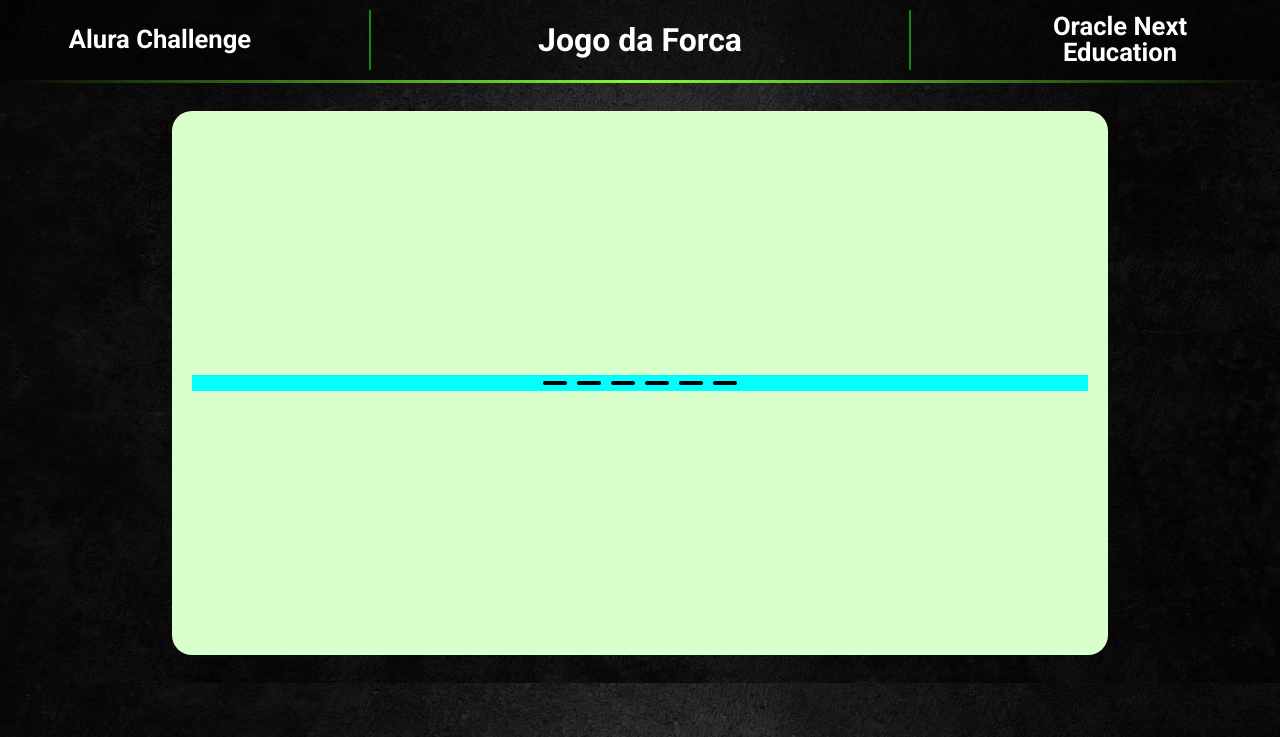
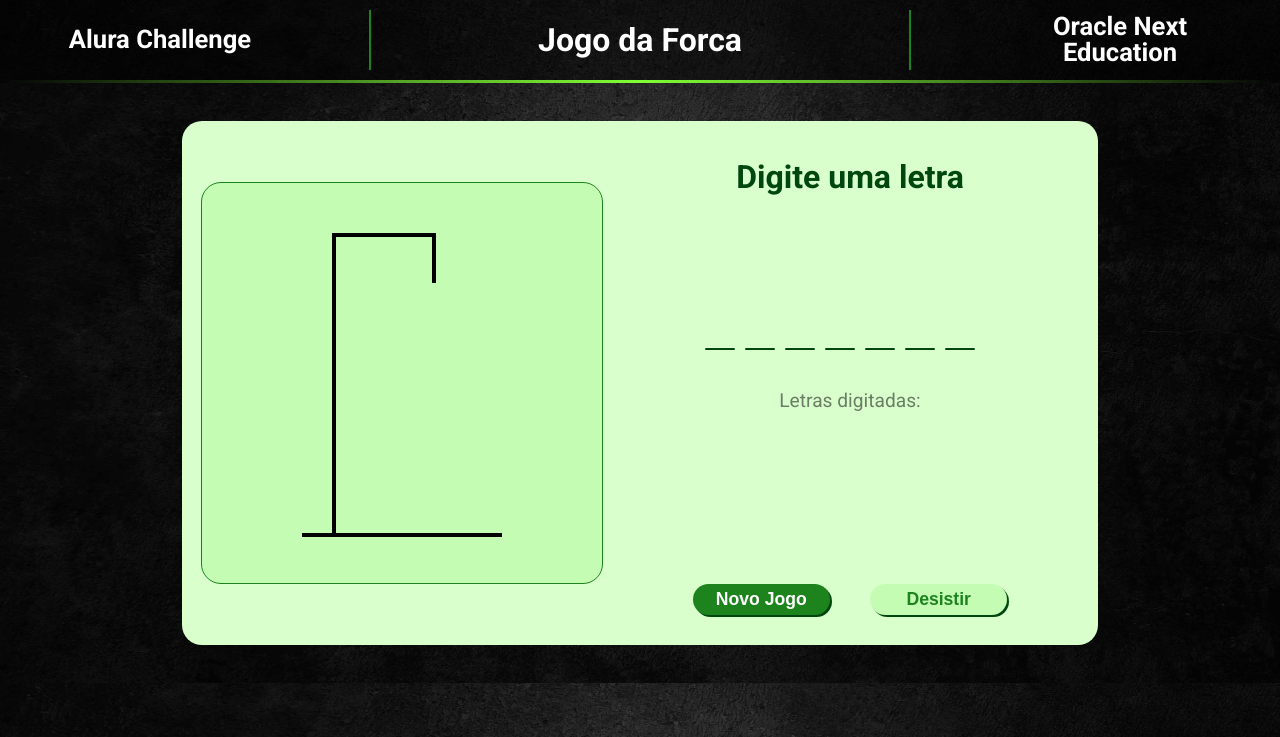
Before and after one commit to LP-Ramos/Challenge-JogoDaForca-ONE, a plain HTML site: page index.html in a window 1280 px wide. Both pictures are taken after a click on the button "Começar a jogar". Shown: the top 737 px of the page. Drawn offline with Linux system fonts and the light colour scheme.

Commit message:
Iplementação do canvas

```diff
--- /dev/null
+++ b/css/jogo.css
@@ -0,0 +1,116 @@
+.jogo{
+    width: 70%;
+    height: 90%;
+    display: flex;
+    flex-direction: row;
+    justify-content: center;
+    align-items: center;
+    background-color: var(--bg-color);
+    border-radius: 20px;
+    padding: 10px;
+}
+
+.jogo__tela{
+    margin: auto;
+    border: 1px solid var(--aux-color-1);
+    border-radius: 20px;
+    background-color: var(--aux-color-4);
+}
+
+.jogo__info{
+    width: 50%;
+    height: 100%;
+    margin: auto;
+    padding: 5px;
+    position: relative;
+}
+
+.jogo__titulo{
+    font-size: 2em;
+    font-weight: bold;
+    color: var(--aux-color-3);
+    text-align: center;
+    position: absolute;
+    top: 30px;
+}
+
+.jogo__letras{
+    width: 100%;
+    height: 3%;
+    display: flex;
+    flex-direction: row;
+    justify-content: center;
+    align-items: flex-end;
+    align-self: flex-end;
+    margin: 5px 10px;
+    font-size: 1.5em;
+    font-weight: bold;
+    color: var(--aux-color-1);
+}
+
+.invisivel{
+    opacity: 0;
+}
+
+.espaco{
+    width: 30px;
+    border-bottom: var(--aux-color-3) solid 2px;
+    border-radius: 20px;
+    margin: auto 5px;
+    display: flex;
+    justify-content: center;
+    align-items: center;
+    flex-direction: column;
+}
+
+.jogo__btn{
+    display: flex;
+    justify-content: center;
+    align-items: center;
+    width: 100%;
+    flex-direction: row;
+    position: absolute;
+    bottom: 30px;
+}
+
+.btnJogo{
+    width: 30%;
+    border: none;
+    margin: 0px 20px;
+    border-radius: 20px;
+    padding: 5px 5px;
+    font-size: 1.1em;
+    font-weight: bold;
+    background-color: var(--aux-color-1);
+    color: var(--color-white);
+    cursor: pointer;
+    transition: 0.3s;
+    box-shadow: 2px 2px 0px var(--aux-color-3);
+}
+
+.btnJogo:last-child{
+    background-color: var(--aux-color-4);
+    color: var(--aux-color-1);
+}
+
+.btnJogo:hover{
+    opacity: 0.8;
+}
+
+.btnJogo:active{
+    box-shadow: -2px -2px 0px var(--aux-color-3);
+    transform: translateY(2px) translateX(2px);
+}
+
+.jogo__letrasDigitadas{
+    width: 70%;
+    height: 10%;
+    display: flex;
+    flex-direction: row;
+    flex-wrap: wrap;
+    justify-content: center;
+    align-items: center;
+    margin: 20px 10px;
+    font-size: 1.2em;
+    opacity: 0.5;
+}
--- a/css/style.css
+++ b/css/style.css
@@ -2,6 +2,7 @@
 @import url('header.css');
 @import url('footer.css');
 @import url('loading.css');
+@import url('jogo.css');
 
 .btn{
     width: 100%;
@@ -31,32 +32,3 @@
     box-shadow: -3px -3px 0px var(--aux-color-3);
     transform: translateY(3px) translateX(3px);
 }
-
-.jogo{
-    width: 70%;
-    height: 90%;
-    display: flex;
-    justify-content: center;
-    align-items: center;
-    background-color: var(--bg-color);
-    border-radius: 20px;
-    padding: 20px;
-}
-
-.jogo__espacos{
-    width: 100%;
-    height: 3%;
-    display: flex;
-    flex-direction: row;
-    justify-content: center;
-    align-items: center;
-    background-color: aqua;
-    margin: 5px 10px;
-}
-
-.espaco{
-    width: 20px;
-    border: #000 solid 2px;
-    border-radius: 20px;
-    margin: auto 5px;
-}
--- a/js/script.js
+++ b/js/script.js
@@ -1,4 +1,6 @@
 const btnJogar = document.getElementById('btnJogar');
+let palavras = ['BANANA', 'CARACOL', 'FORNO', 'PEIXE', 'PESO', 'TEMPO', 'TRABALHO', 'VACA', 'XADREZ', 'ZUMBI', 'DEMOCRACIA', 'RAIZ', 'FLOR'];
+// let palavras = ['BANANA'];
 
 function loading(time) {
     return new Promise((resolve) => {
@@ -39,27 +41,172 @@ function loading(time) {
     });
 }
 
+function criarInterface() {
+    const main = document.querySelector('main');
+    main.innerHTML = '';
+
+    const divJogo = document.createElement('div');
+    divJogo.classList.add('jogo');
+
+    // const tela = document.createElement('canvas');
+    // tela.classList.add('jogo__tela');
+    // tela.id = 'tela';
+
+    const divInfo = document.createElement('div');
+    divInfo.classList.add('jogo__info');
+
+    const titulo = document.createElement('div');
+    titulo.classList.add('jogo__titulo');
+    titulo.innerHTML = '<p>Digite uma letra</p>';
+
+    const divLetras = document.createElement('div');
+    divLetras.classList.add('jogo__letras');
+    divLetras.id = 'letras';
+
+    const palavra = palavras[Math.floor(Math.random() * palavras.length)];
+    for (let i = 0; i < palavra.length; i++) {
+        divLetras.innerHTML += '<div><p class="invisivel">' + palavra[i] + '</p><span class="espaco"></span></div>';
+    }
+
+    const letrasDigitadas = document.createElement('div');
+    letrasDigitadas.classList.add('jogo__letrasDigitadas');
+    letrasDigitadas.innerHTML = '<p>Letras digitadas:</p>';
+    letrasDigitadas.id = 'letrasDigitadas';
+
+    const divBtn = document.createElement('div');
+    divBtn.classList.add('jogo__btn');
+
+    const btnNovoJogo = document.createElement('button');
+    btnNovoJogo.classList.add('btnJogo');
+    btnNovoJogo.id = 'btnNovoJogo';
+    btnNovoJogo.innerHTML = 'Novo Jogo';
+    divBtn.appendChild(btnNovoJogo);
+
+    const btnDesistir = document.createElement('button');
+    btnDesistir.classList.add('btnJogo');
+    btnDesistir.id = 'btnDesistir';
+    btnDesistir.innerHTML = 'Desistir';
+    divBtn.appendChild(btnDesistir);
+
+    divInfo.appendChild(titulo);
+    divInfo.appendChild(divLetras);
+    divInfo.appendChild(letrasDigitadas);
+    divInfo.appendChild(divBtn);
+
+    // divJogo.appendChild(tela);
+    divJogo.innerHTML += '<canvas id="tela" class="jogo__tela" width="400" height="400"></canvas>';
+    divJogo.appendChild(divInfo);
+
+    main.appendChild(divJogo);
+
+    const tela = document.getElementById('tela');
+    const ctx = tela.getContext('2d');
+    ctx.fillStyle = '#000';
+
+    ctx.fillRect(100, 350, 200, 4);
+    ctx.fillRect(130, 50, 4, 300);
+    ctx.fillRect(130, 50, 100, 4);
+    ctx.fillRect(230, 50, 4, 50);
+
+    return palavra;
+}
+
+function erro(e){
+    const tela = document.getElementById('tela');
+    const ctx = tela.getContext('2d');
+    ctx.fillStyle = '#000';
+
+    if(e == 1){
+        ctx.beginPath();
+        ctx.arc(232, 96, 30, 0, 2 * Math.PI);
+        ctx.fill();
+        ctx.beginPath();
+        ctx.fillStyle = '#c4fcb4';
+        ctx.arc(232, 96, 26, 0, 2 * Math.PI);
+        ctx.fill();
+    } else if (e == 2){
+        ctx.fillStyle = '#000';
+        ctx.fillRect(230, 125, 4, 125);
+    } else if (e == 3){
+        ctx.beginPath();
+        ctx.moveTo(230,125);
+        ctx.lineTo(234,125);
+        ctx.lineTo(280,190);
+        ctx.lineTo(276,190);
+        ctx.fill();
+    } else if (e == 4){
+        ctx.beginPath();
+        ctx.moveTo(230,125);
+        ctx.lineTo(234,125);
+        ctx.lineTo(180,190);
+        ctx.lineTo(176,190);
+        ctx.fill();
+    } else if (e == 5){
+        ctx.beginPath();
+        ctx.moveTo(230,250);
+        ctx.lineTo(234,250);
+        ctx.lineTo(280,320);
+        ctx.lineTo(276,320);
+        ctx.fill();
+    } else if (e == 6){
+        ctx.beginPath();
+        ctx.moveTo(230,250);
+        ctx.lineTo(234,250);
+        ctx.lineTo(180,320);
+        ctx.lineTo(176,320);
+        ctx.fill();
+    }
+}
+
 async function jogar() {
     // await loading(10);
 
-    const palavra = 'banana';
+    const palavra = criarInterface();
+    const letras = document.getElementById('letras');
+    const letrasDigitadas = document.getElementById('letrasDigitadas');
+    const btnNovoJogo = document.getElementById('btnNovoJogo');
+    const btnDesistir = document.getElementById('btnDesistir');
 
-    const main = document.querySelector('main');
-    main.innerHTML = '';
+    let acertos = 0;
+    let erros = 0;
 
-    const div = document.createElement('div');
-    div.classList.add('jogo');
+    let digitadas = [];
 
-    const divEspacos = document.createElement('div');
-    divEspacos.classList.add('jogo__espacos');
+    document.addEventListener('keypress', function(evento) {
+        const letra = evento.key.toUpperCase();
 
-    for (let i = 0; i < palavra.length; i++) {
-        divEspacos.innerHTML += '<span class="espaco"></span>';
-    }
+        reg = new RegExp('[A-Z]', 'gs');
 
-    div.appendChild(divEspacos);
+        if(reg.test(letra) && !digitadas.includes(letra)) {
+            digitadas.push(letra);
+            letrasDigitadas.innerHTML += '<p>' + letra + '-</p>';
 
-    main.appendChild(div);
+            if(palavra.includes(letra)) {
+                for (let i = 0; i < palavra.length; i++) {
+                    if(palavra[i] == letra) {
+                        letras.children[i].children[0].classList.remove('invisivel');
+                        acertos += 1;
+                        if(palavra.length == acertos) {
+                            alert('Você ganhou!');
+                        }
+                    }
+                }
+
+            } else {
+                erros += 1;
+                erro(erros);
+                if(erros == 6) {
+                    alert('Você perdeu!');
+                }
+            }
+        } else if(digitadas.includes(letra)) {
+            alert('Letra já digitada!');
+        } else {
+            alert('Digite uma letra válida!');
+        }
+    });
+    btnNovoJogo.addEventListener('click', jogar);
+    btnDesistir.addEventListener('click', jogar);
 }
 
 btnJogar.addEventListener('click', jogar);
```
Also changed, not shown: teste.html (added, +23 -0 lines), img/icon.png (added).
